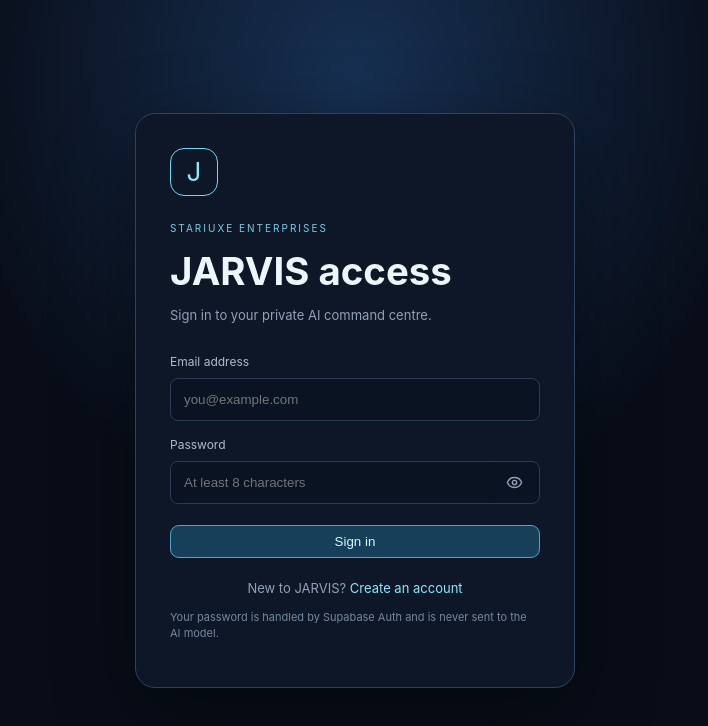
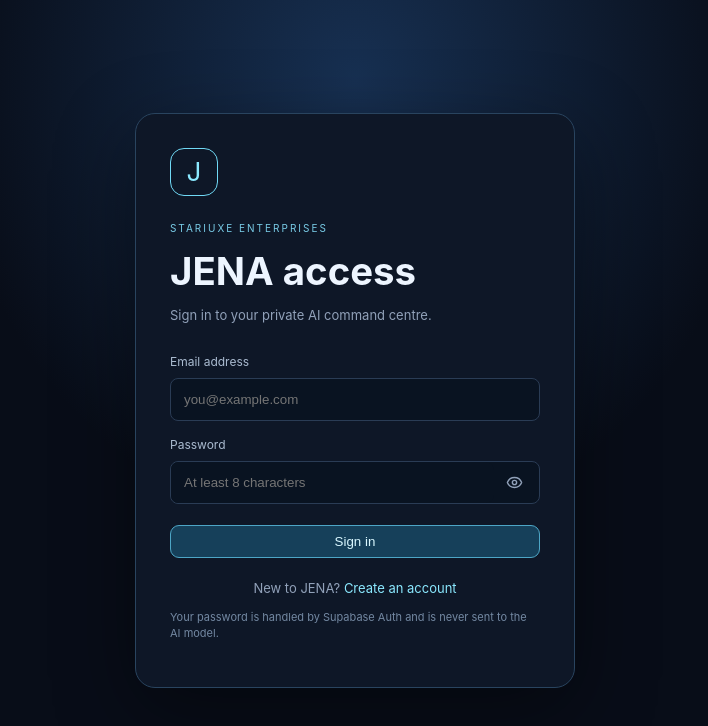
Before and after one commit to Stariuxe/VOICESTUDIO, a Next.js app: page /login in a window 1280 px wide. Shown: the top 726 px of the page, without its empty margins (285-993 px from the left). Built offline with nearby package versions, Linux system fonts and the light colour scheme.

Commit message:
Rename JARVIS assistant to JENA

```diff
--- a/app/login/page.tsx
+++ b/app/login/page.tsx
@@ -4,4 +4,4 @@ import {Eye,EyeOff} from 'lucide-react';
 import {createClient} from '@/lib/supabase/client';
 export default function Login(){const [email,setEmail]=useState('');const [password,setPassword]=useState('');const [mode,setMode]=useState<'in'|'up'>('in');const [showPassword,setShowPassword]=useState(false);const [message,setMessage]=useState('');const [busy,setBusy]=useState(false);
  async function submit(e:React.FormEvent){e.preventDefault();setBusy(true);setMessage('');try{const s=createClient();const r=mode==='in'?await s.auth.signInWithPassword({email,password}):await s.auth.signUp({email,password});if(r.error)throw r.error;if(mode==='up'&&!r.data.session)setMessage('Account created. Check your email to confirm your address, then sign in.');else window.location.href='/';}catch(e:any){setMessage(e.message||'Unable to authenticate.');}finally{setBusy(false);}}
- return <main className="auth"><div className="authcard"><div className="mark">J</div><small>STARIUXE ENTERPRISES</small><h1>JARVIS access</h1><p>Sign in to your private AI command centre.</p><form onSubmit={submit}><label>Email address</label><input type="email" required autoComplete="email" value={email} onChange={e=>setEmail(e.target.value)} placeholder="you@example.com"/><label>Password</label><div className="passwordfield"><input type={showPassword?"text":"password"} required minLength={8} autoComplete={mode==='in'?'current-password':'new-password'} value={password} onChange={e=>setPassword(e.target.value)} placeholder="At least 8 characters"/><button type="button" className="reveal" aria-label={showPassword?"Hide password":"Show password"} onClick={()=>setShowPassword(v=>!v)}>{showPassword?<EyeOff size={17}/>:<Eye size={17}/>}</button></div><button disabled={busy}>{busy?'Please wait…':mode==='in'?'Sign in':'Create account'}</button></form>{message&&<p className="notice">{message}</p>}<p className="switch">{mode==='in'?"New to JARVIS?":"Already registered?"} <a onClick={()=>{setMode(mode==='in'?'up':'in');setMessage('');}}>{mode==='in'?'Create an account':'Sign in'}</a></p><p className="safe">Your password is handled by Supabase Auth and is never sent to the AI model.</p></div></main>;}
+ return <main className="auth"><div className="authcard"><div className="mark">J</div><small>STARIUXE ENTERPRISES</small><h1>JENA access</h1><p>Sign in to your private AI command centre.</p><form onSubmit={submit}><label>Email address</label><input type="email" required autoComplete="email" value={email} onChange={e=>setEmail(e.target.value)} placeholder="you@example.com"/><label>Password</label><div className="passwordfield"><input type={showPassword?"text":"password"} required minLength={8} autoComplete={mode==='in'?'current-password':'new-password'} value={password} onChange={e=>setPassword(e.target.value)} placeholder="At least 8 characters"/><button type="button" className="reveal" aria-label={showPassword?"Hide password":"Show password"} onClick={()=>setShowPassword(v=>!v)}>{showPassword?<EyeOff size={17}/>:<Eye size={17}/>}</button></div><button disabled={busy}>{busy?'Please wait…':mode==='in'?'Sign in':'Create account'}</button></form>{message&&<p className="notice">{message}</p>}<p className="switch">{mode==='in'?"New to JENA?":"Already registered?"} <a onClick={()=>{setMode(mode==='in'?'up':'in');setMessage('');}}>{mode==='in'?'Create an account':'Sign in'}</a></p><p className="safe">Your password is handled by Supabase Auth and is never sent to the AI model.</p></div></main>;}
```
